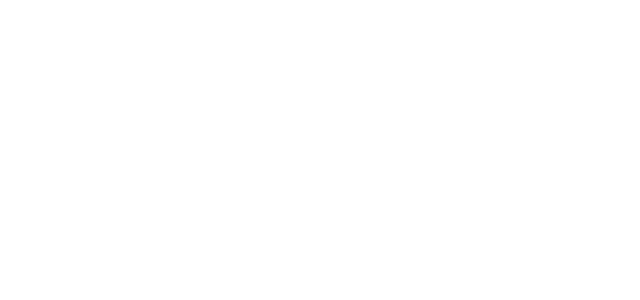
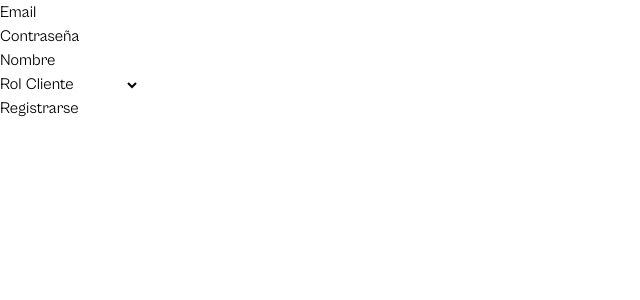
Before and after one commit to Juliban27/DiningThrough, a React (Vite) app: page /SignUp in a window 1280 px wide. Before the commit this address had no page. Shown: the top 300 px of the page, without its empty margins (0-640 px from the left). Built offline with nearby package versions, Linux system fonts and the light colour scheme.

Commit message:
login y signup

```diff
--- a/package.json
+++ b/package.json
@@ -12,8 +12,10 @@
   "dependencies": {
     "@tailwindcss/vite": "^4.1.5",
     "axios": "^1.9.0",
+    "bcryptjs": "^3.0.2",
     "cors": "^2.8.5",
     "express": "^5.1.0",
+    "jsonwebtoken": "^9.0.2",
     "mongodb": "^6.16.0",
     "mongoose": "^8.14.1",
     "react": "^19.0.0",
--- /dev/null
+++ b/src/components/Button.jsx
@@ -0,0 +1,11 @@
+import React from 'react'
+
+const Button = ({text,onClick,className,disabled}) => {
+    return (
+        <button onClick={onClick} className={`text-gray-900 hover:text-white border border-[#001C63] hover:bg-[#001C63] focus:ring-4 focus:outline-none focus:ring-gray-300 font-medium rounded-2xl text-sm px-5 py-2.5 text-center me-2 mb-2dark:focus:ring-gray-800 ${className}`} disabled={disabled}>
+                {text}
+        </button>
+    )
+}
+
+export default Button
--- a/src/pages/App.jsx
+++ b/src/pages/App.jsx
@@ -1,6 +1,7 @@
 import React from 'react';
 import { BrowserRouter as Router, Route, Routes } from 'react-router-dom';
 import Login from './Login';
+import Signup from './SignUp';
 
 
 function App() {
@@ -8,6 +9,7 @@ function App() {
     <Router>
       <Routes>
         <Route path="/Login" element={<Login/>} />
+        <Route path="/SignUp" element={<Signup/>} />
       </Routes>
     </Router>
   );
--- a/src/pages/Login.jsx
+++ b/src/pages/Login.jsx
@@ -1,10 +1,66 @@
-import React from 'react'
+import React, {useState} from 'react'
+import axios from 'axios';
+import Button from '../components/Button';
 
 const Login = () => {
+    const [email, setEmail] = useState('');
+    const [password, setPassword] = useState('');
+    const [loading, setLoading] = useState(false);
+    const [error, setError] = useState('');
+
+    const handleLogin = async (e) => {
+        e.preventDefault();
+        setLoading(true);
+        setError('');
+        try {
+            const response = await axios.post('http://localhost:5000/login', { email, password });
+            // Manejar la respuesta del backend aquí (ej. redirigir al usuario)
+        } catch (err) {
+            if (err.response) {
+                // El servidor respondió con un código de estado fuera del rango 2xx
+                setError(err.response.data.error || 'Error al iniciar sesión');
+            } else if (err.request) {
+                // La solicitud fue hecha pero no se recibió respuesta
+                setError('No se recibió respuesta del servidor');
+            } else {
+                // Algo pasó al configurar la solicitud
+                setError('Error al iniciar sesión: ' + err.message);
+            }
+        } finally {
+            setLoading(false);
+        }
+    }
+
+
     return (
-        <div className='bg-white h-screen'>
-            <div className='bg-[#E0EDFF]  h-[50vw] rounded-b-4xl'></div>
-            <div className='text-black bg-white '>holaaaaaaaaaaa</div>
+        <div className=' font-abinet-regular'>
+            <div className='bg-[#E0EDFF]  h-[50vw] rounded-b-4xl absolute inset-0'></div>
+            <div className='text-black relative z-10'>
+                <form onSubmit={handleLogin} className='flex flex-col items-center justify-center h-screen'>
+                    <div>
+                        <label>Email</label>
+                        <input type="email"
+                            value={email}
+                            onChange={(e)=>setEmail(e.target.value)} required
+                            className='border-2 border-gray-300 rounded-md p-2 mb-4'
+                        />
+                    </div>
+                    <div>
+                        <label>Password</label>
+                        <input type="password"
+                            value={password}
+                            onChange={(e)=>setPassword(e.target.value)} required
+                        />
+                    </div>
+                    {error && <p className='text-red-500'>{error}</p>}
+                    <Button
+                        text={"Presionar"}
+                        onClick={handleLogin}
+                        className={" "}
+                        disabled={loading}
+                    />
+                </form>
+            </div>
         </div>
     )
 }
--- /dev/null
+++ b/src/pages/SignUp.jsx
@@ -0,0 +1,72 @@
+import React, { useState } from 'react';
+import axios from 'axios';
+
+const Register = () => {
+    const [email, setEmail] = useState('');
+    const [password, setPassword] = useState('');
+    const [name, setName] = useState('');
+    const [role, setRole] = useState('cliente'); // 'cliente' por defecto
+    const [error, setError] = useState('');
+    const [success, setSuccess] = useState('');
+
+    const handleSubmit = async (e) => {
+        e.preventDefault();
+        try {
+            // Hacer la solicitud al backend para registrar el usuario
+            const response = await axios.post('http://localhost:5000/register', { email, password, name, role });
+
+            // Si la creación fue exitosa, mostrar un mensaje
+            setSuccess(response.data.message);
+            setError('');
+        } catch (err) {
+            setError(err.response?.data?.error || 'Error al registrar el usuario');
+            setSuccess('');
+        }
+    };
+
+    return (
+        <div>
+            <form onSubmit={handleSubmit}>
+                <div>
+                    <label>Email</label>
+                    <input
+                        type="email"
+                        value={email}
+                        onChange={(e) => setEmail(e.target.value)}
+                        required
+                    />
+                </div>
+                <div>
+                    <label>Contraseña</label>
+                    <input
+                        type="password"
+                        value={password}
+                        onChange={(e) => setPassword(e.target.value)}
+                        required
+                    />
+                </div>
+                <div>
+                    <label>Nombre</label>
+                    <input
+                        type="text"
+                        value={name}
+                        onChange={(e) => setName(e.target.value)}
+                        required
+                    />
+                </div>
+                <div>
+                    <label>Rol</label>
+                    <select value={role} onChange={(e) => setRole(e.target.value)}>
+                        <option value="cliente">Cliente</option>
+                        <option value="admin">Administrador</option>
+                    </select>
+                </div>
+                {error && <p className="text-red-500">{error}</p>}
+                {success && <p className="text-green-500">{success}</p>}
+                <button type="submit">Registrarse</button>
+            </form>
+        </div>
+    );
+};
+
+export default Register;
```
Also changed, not shown: 2 other files (tests, documents, lock files or other folders).
